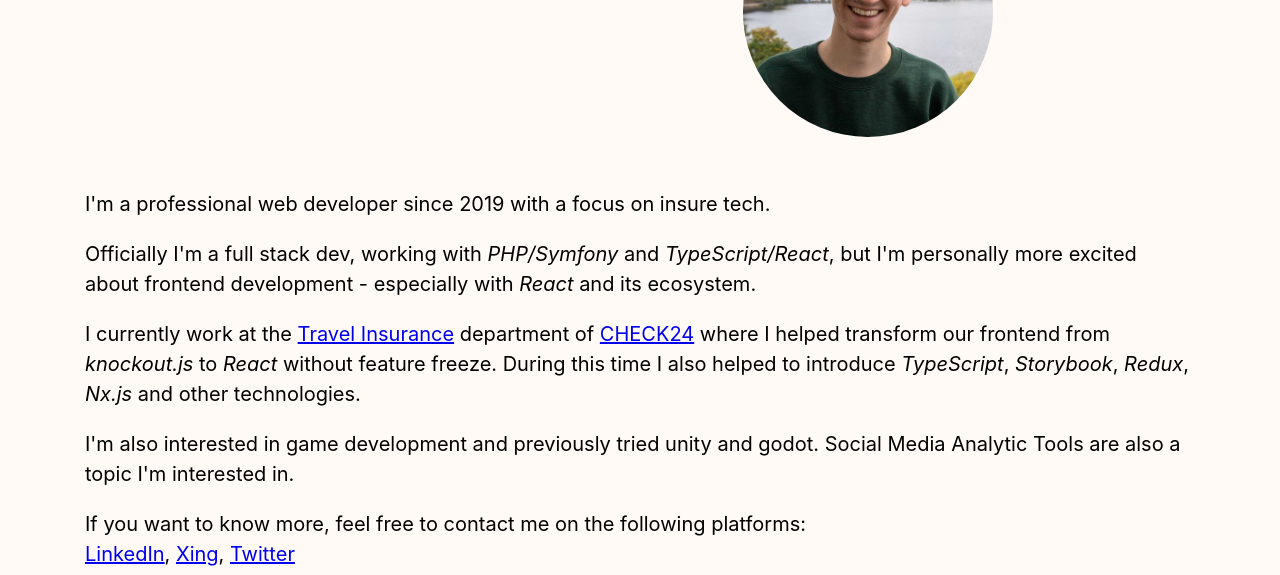
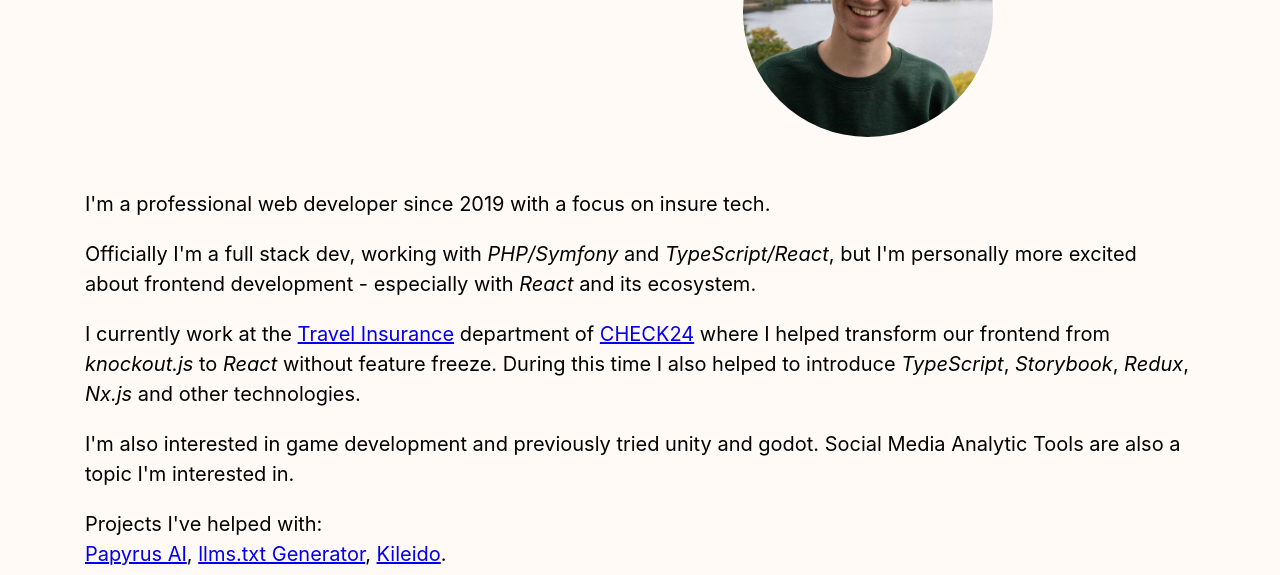
Before and after one commit to leventdeniz/leventdeniz.github.io, a plain HTML site: page index.html in a window 1280 px wide. Shown: the part 225-800 px from the top of the page. Drawn offline with Linux system fonts and the light colour scheme; a script that the page names is missing.

Commit message:
Update index.html

```diff
--- a/index.html
+++ b/index.html
@@ -159,6 +159,13 @@
         I'm also interested in game development and previously tried unity and godot. Social Media Analytic Tools are also a topic I'm interested in.
     </p>
     <p>
+        Projects I've helped with:
+        <br/>
+        <a href="https://papyrusai.de" target="_blank" rel="noopener" title="Papyrus AI - AI document intelligence">Papyrus AI</a>,
+        <a href="https://llmstxt-generator.de" target="_blank" rel="noopener" title="llms.txt Generator - create llms.txt for your website">llms.txt Generator</a>,
+        <a href="https://kileido.de" target="_blank" rel="noopener" title="Kileido">Kileido</a></h3>.
+    </p>
+    <p>
         If you want to know more, feel free to contact me on the following platforms:
         <br>
         <a href="https://www.linkedin.com/in/levent-deniz-23ba43160/" target="blank" rel="noopener noreferrer">LinkedIn</a>,
```
